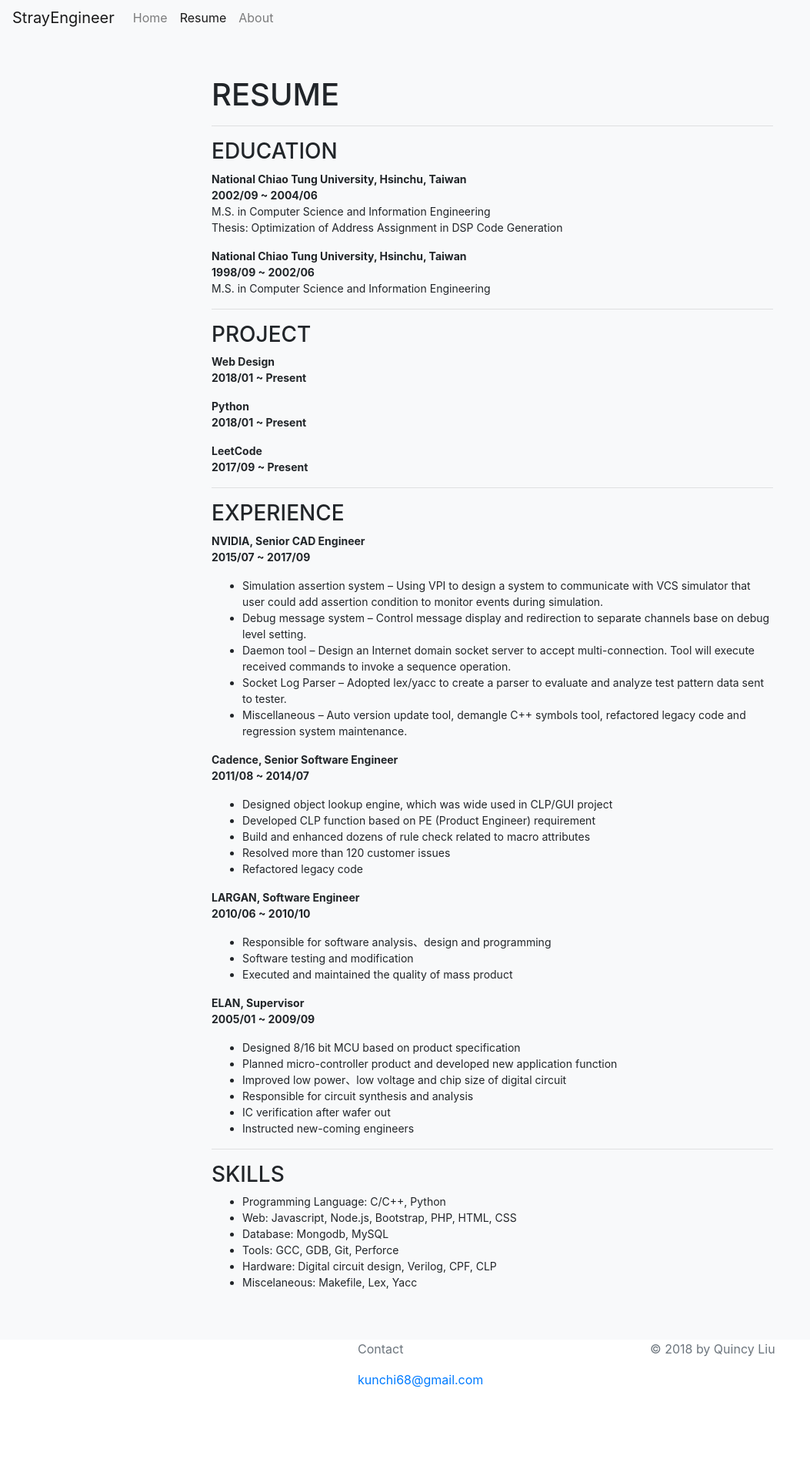
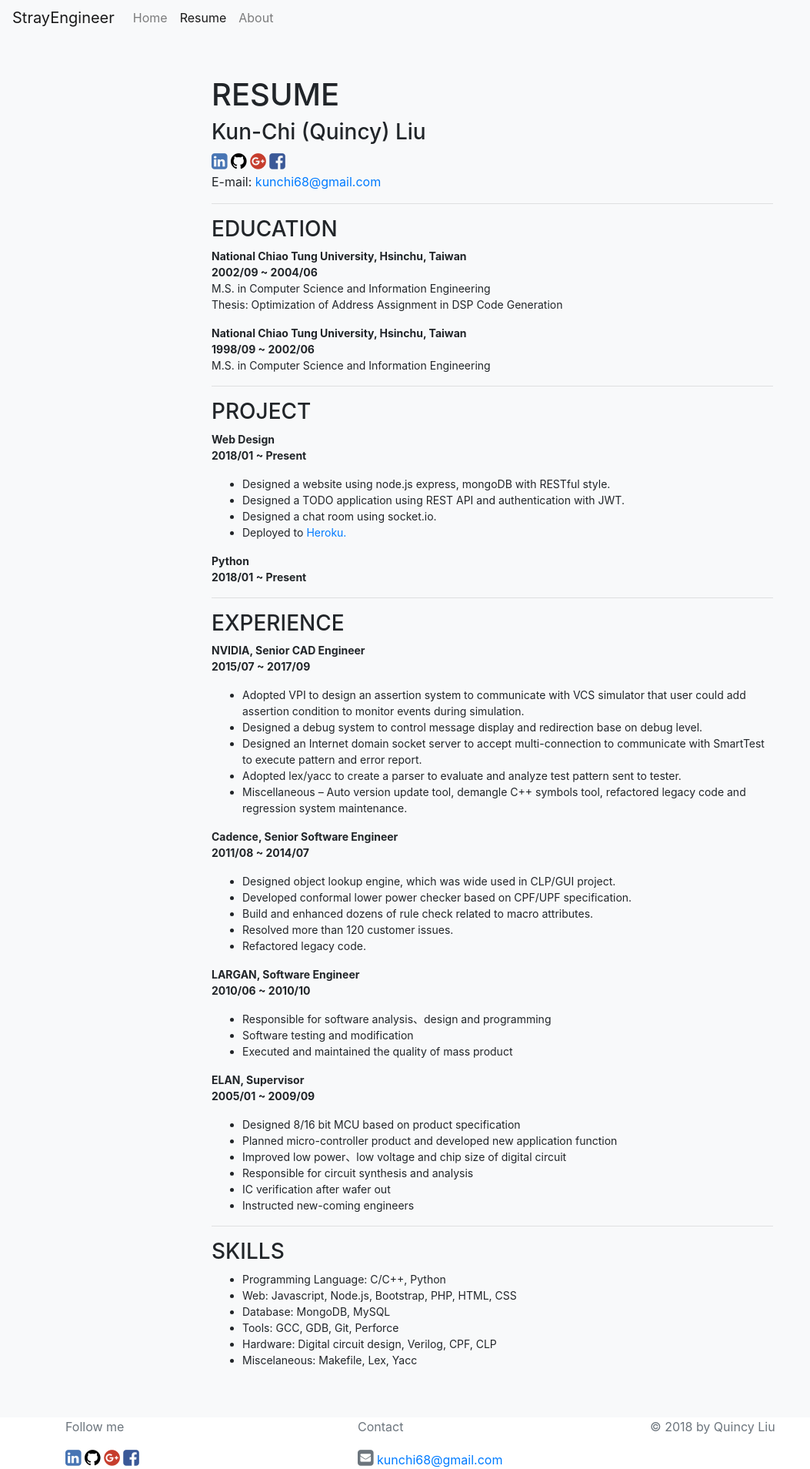
Before and after one commit to kunchi68/node-course-2-chat-app, a website: page public/view/resume.html in a window 1280 px wide. Shown: the part 5-1913 px from the top of the page at 77% size, without its empty margins (0-1053 px from the left). Before the commit the page ends 1809 px from the top, so only its background shows below. Drawn offline with nearby package versions, Linux system fonts and the light colour scheme.

Commit message:
Add more info to resume.html and provide linkedin/github/facebook/goole+ links.

```diff
--- a/public/view/resume.html
+++ b/public/view/resume.html
@@ -4,6 +4,7 @@
     <meta charset="utf-8">
     <meta name="viewport" content="width=device-width, initial-scale=1, shrink-to-fit=no">
     <link rel="stylesheet" href="https://stackpath.bootstrapcdn.com/bootstrap/4.1.3/css/bootstrap.min.css" integrity="sha384-MCw98/SFnGE8fJT3GXwEOngsV7Zt27NXFoaoApmYm81iuXoPkFOJwJ8ERdknLPMO" crossorigin="anonymous">
+    <link rel="stylesheet" href="https://cdnjs.cloudflare.com/ajax/libs/font-awesome/4.7.0/css/font-awesome.min.css">
     <link rel="stylesheet" href="../css/resume.css">
     <title>Join | ChatApp</title>
 </head>
@@ -37,6 +38,13 @@
                     </div>
                     <div class="col-md-8">
                         <h1>RESUME</h1>
+                        <h3>Kun-Chi (Quincy) Liu</h3>
+                        <a href="https://www.linkedin.com/in/kunchi-liu-55029079/"><i class="fa fa-linkedin-square" style="font-size:24px;color:#4875B4"></i></a>
+                        <a href="https://github.com/kunchi68"><i class="fa fa-github" style="font-size:24px;color:black"></i></a>
+                        <a href="https://plus.google.com/101970792561575611691"><i class="fa fa-google-plus-official" style="font-size:24px;color:#C63D2D"></i></a>
+                        <a href="https://www.facebook.com/kunchi.liu.1"><i class="fa fa-facebook-square" style="font-size:24px;color:#3B5998"></i></a>
+                        <p>E-mail: <a href="mailto:kunchi68@gmail.com">kunchi68@gmail.com</a></p>
+
                         <hr>
 
                         <div class="resume-content">
@@ -60,14 +68,16 @@
                             <p>
                                 <b>Web Design</b><br>
                                 <b>2018/01 ~ Present</b><br>
+                                <ul>
+                                    <li>Designed a website using node.js express, mongoDB with RESTful style.</li>
+                                    <li>Designed a TODO application using REST API and authentication with JWT.</li>
+                                    <li>Designed a chat room using socket.io.</li>
+                                    <li>Deployed to <a href="https://gentle-woodland-98371.herokuapp.com/">Heroku.</a></li>
+                                </ul>
                             </p>
                             <p>
                                 <b>Python</b><br>
                                 <b>2018/01 ~ Present</b><br>
-                            </p>
-                            <p>
-                                <b>LeetCode</b><br>
-                                <b>2017/09 ~ Present</b><br>
                             </p>
                         </div>
 
@@ -78,10 +88,10 @@
                                 <b>NVIDIA, Senior CAD Engineer</b><br>
                                 <b>2015/07 ~ 2017/09</b><br>
                                 <ul>
-                                    <li>Simulation assertion system – Using VPI to design a system to communicate with VCS simulator that user could add assertion condition to monitor events during simulation.</li>
-                                    <li>Debug message system – Control message display and redirection to separate channels base on debug level setting.</li>
-                                    <li>Daemon tool – Design an Internet domain socket server to accept multi-connection. Tool will execute received commands to invoke a sequence operation.</li>
-                                    <li>Socket Log Parser – Adopted lex/yacc to create a parser to evaluate and analyze test pattern data sent to tester.</li>
+                                    <li>Adopted VPI to design an assertion system to communicate with VCS simulator that user could add assertion condition to monitor events during simulation.</li>
+                                    <li>Designed a debug system to control message display and redirection base on debug level.</li>
+                                    <li>Designed an Internet domain socket server to accept multi-connection to communicate with SmartTest to execute pattern and error report.</li>
+                                    <li>Adopted lex/yacc to create a parser to evaluate and analyze test pattern sent to tester.</li>
                                     <li>Miscellaneous – Auto version update tool, demangle C++ symbols tool, refactored legacy code and regression system maintenance.</li>
                                 </ul>
                             </p>
@@ -89,11 +99,11 @@
                                 <b>Cadence, Senior Software Engineer</b><br>
                                 <b>2011/08 ~ 2014/07</b><br>
                                 <ul>
-                                    <li>Designed object lookup engine, which was wide used in CLP/GUI project</li>
-                                    <li>Developed CLP function based on PE (Product Engineer) requirement</li>
-                                    <li>Build and enhanced dozens of rule check related to macro attributes</li>
-                                    <li>Resolved more than 120 customer issues</li>
-                                    <li>Refactored legacy code</li>
+                                    <li>Designed object lookup engine, which was wide used in CLP/GUI project.</li>
+                                    <li>Developed conformal lower power checker based on CPF/UPF specification.</li>
+                                    <li>Build and enhanced dozens of rule check related to macro attributes.</li>
+                                    <li>Resolved more than 120 customer issues.</li>
+                                    <li>Refactored legacy code.</li>
                                 </ul>
                             </p>
                             <p>
@@ -125,7 +135,7 @@
                             <ul>
                                 <li>Programming Language: C/C++, Python</li>
                                 <li>Web: Javascript, Node.js, Bootstrap, PHP, HTML, CSS</li>
-                                <li>Database: Mongodb, MySQL</li>
+                                <li>Database: MongoDB, MySQL</li>
                                 <li>Tools: GCC, GDB, Git, Perforce</li>
                                 <li>Hardware: Digital circuit design, Verilog, CPF, CLP</li>
                                 <li>Miscelaneous: Makefile, Lex, Yacc</li>
@@ -144,9 +154,15 @@
         <div class="container">
             <div class="row">
                 <div class="col-md-4">
+                    <p>Follow me</p>
+                    <a href="https://www.linkedin.com/in/kunchi-liu-55029079/"><i class="fa fa-linkedin-square" style="font-size:24px;color:#4875B4"></i></a>
+                    <a href="https://github.com/kunchi68"><i class="fa fa-github" style="font-size:24px;color:black"></i></a>
+                    <a href="https://plus.google.com/101970792561575611691"><i class="fa fa-google-plus-official" style="font-size:24px;color:#C63D2D"></i></a>
+                    <a href="https://www.facebook.com/kunchi.liu.1"><i class="fa fa-facebook-square" style="font-size:24px;color:#3B5998"></i></a>
                 </div>
                 <div class="col-md-4">
                     <p>Contact</p>
+                    <i class="fa fa-envelope-square" style="font-size:24px"></i>
                     <a href="mailto:kunchi68@gmail.com">kunchi68@gmail.com</a>
                 </div>
                 <div class="col-md-4">
```
Also changed, not shown: public/chat_login.html (+7 -0 lines), public/index.html (+11 -6 lines), public/view/todo_main.html (+14 -4 lines).
